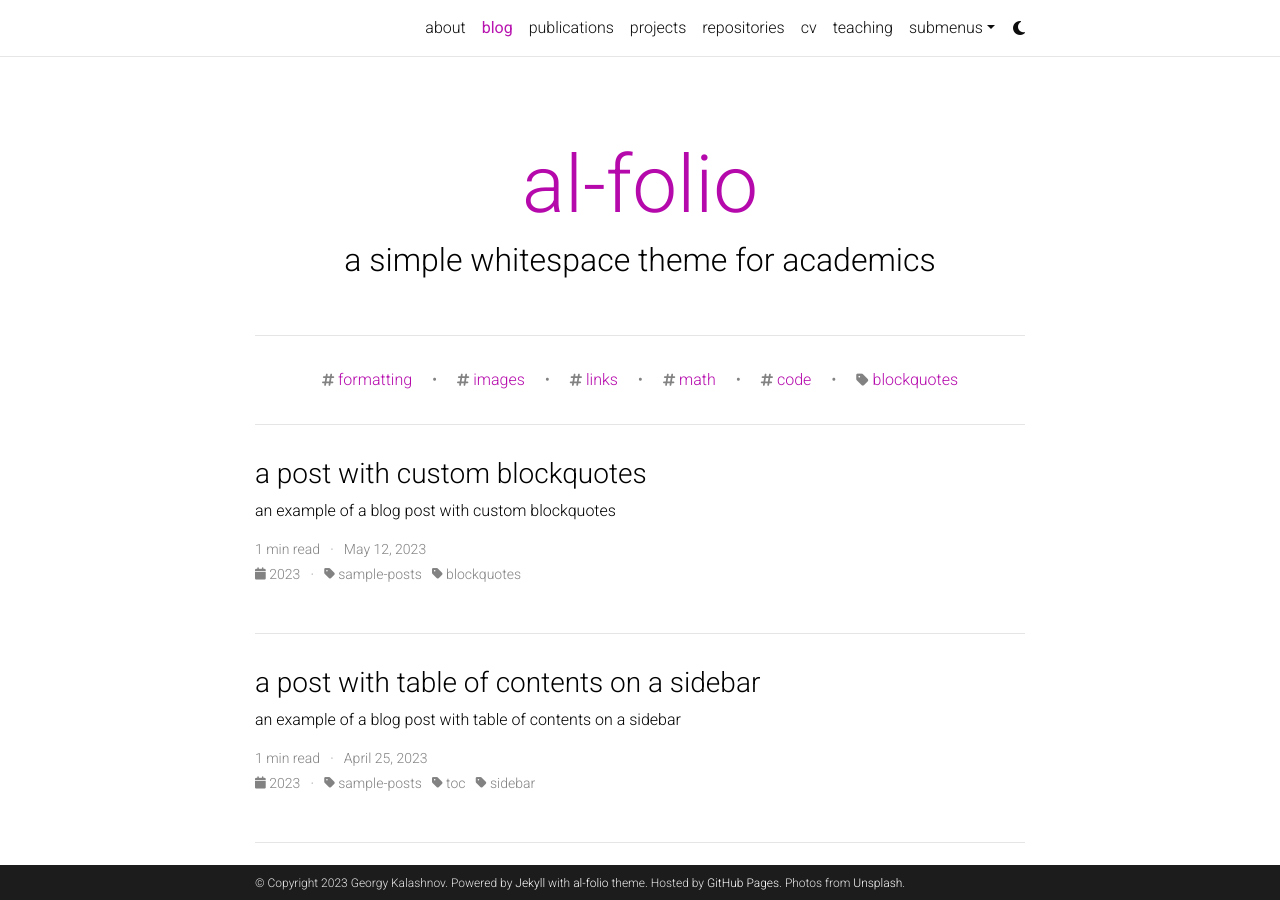
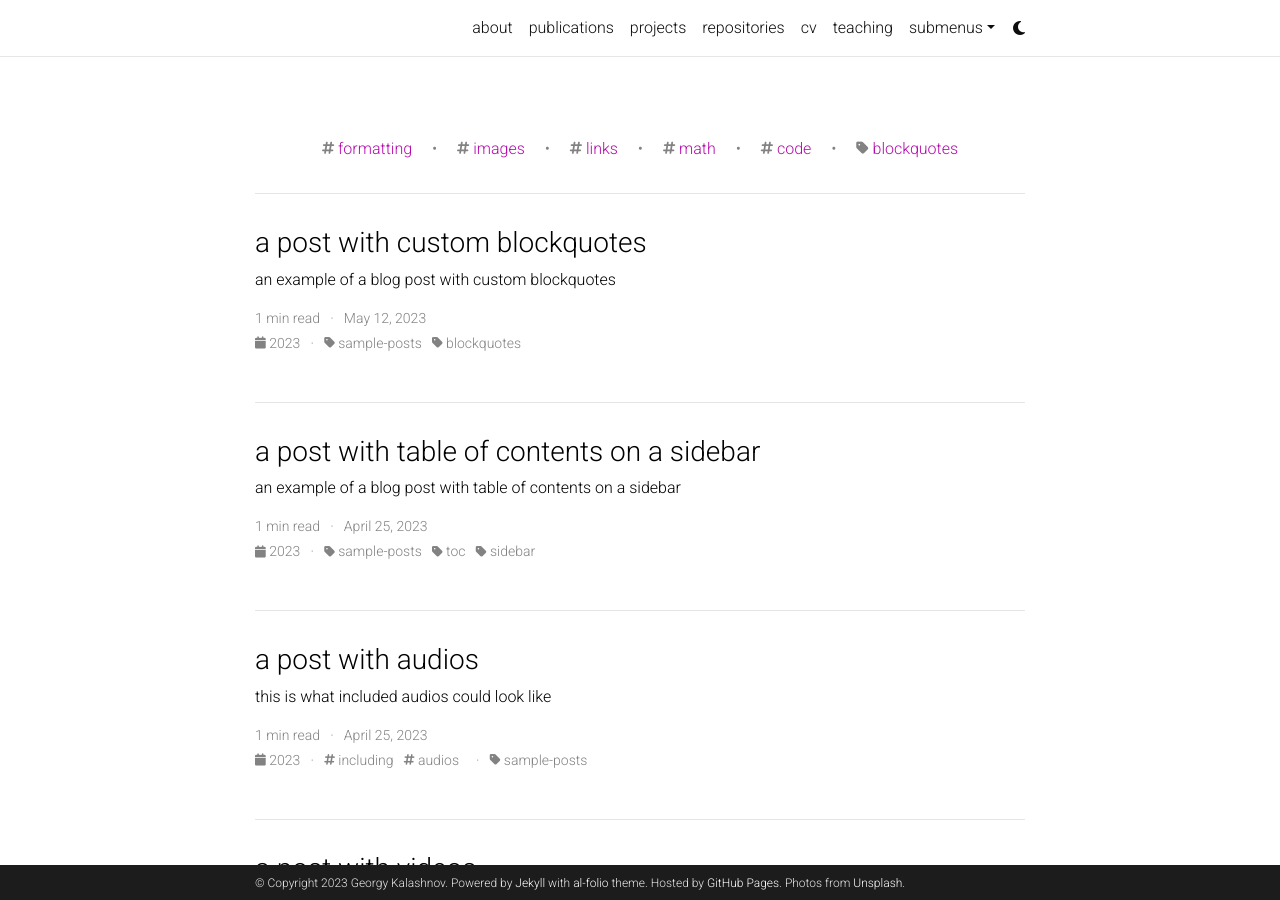
Before and after one commit to kalashnov/go95.github.io, a Jekyll site: the page built from blog/index.html, in a window 1280 px wide and 900 px high. Built offline with Jekyll 4.4.1, drawn with Linux system fonts in a browser that asks for light colours; full-size pictures stand in for the smaller copies a plugin makes; the list of posts is cut into pages by our own code; comment, search, counter and statistics services are not loaded; a style sheet for code colours, icons or effects is not loaded; some of the changed lines change nothing that is shown.

Commit message:
Update _config.yml

```diff
--- a/_config.yml
+++ b/_config.yml
@@ -45,7 +45,7 @@
 # will use title and url fields
 # Take a look to https://github.com/jekyll/jekyll-feed for more customization
 
-rss_icon: true
+rss_icon: false
 
 # -----------------------------------------------------------------------------
 # Layout
@@ -122,10 +122,10 @@
 # Blog
 # -----------------------------------------------------------------------------
 
-blog_name: al-folio # blog_name will be displayed in your blog page
-blog_nav_title: blog # your blog must have a title for it to be displayed in the nav bar
-blog_description: a simple whitespace theme for academics
-permalink: /blog/:year/:title/
+blog_name: #al-folio # blog_name will be displayed in your blog page
+blog_nav_title: #blog # your blog must have a title for it to be displayed in the nav bar
+blog_description: #a simple whitespace theme for academics
+permalink: #/blog/:year/:title/
 
 # Pagination
 pagination:
@@ -138,29 +138,29 @@
 # Giscus comments (RECOMMENDED)
 # Follow instructions on https://giscus.app/ to setup for your repo to fill out
 # the information below.
-giscus:
-  repo: alshedivat/al-folio      # <your-github-user-name>/<your-github-repo-name>
-  repo_id: MDEwOlJlcG9zaXRvcnk2MDAyNDM2NQ==
-  category: Comments             # name of the category under which discussions will be created
-  category_id: DIC_kwDOA5PmLc4CTBt6
-  mapping: title                 # identify discussions by post title
-  strict: 1                      # use strict identification mode
-  reactions_enabled: 1           # enable (1) or disable (0) emoji reactions
-  input_position: bottom         # whether to display input form below (bottom) or above (top) the comments
-  theme: preferred_color_scheme  # name of the color scheme (preferred works well with al-folio light/dark mode)
-  emit_metadata: 0
-  lang: en
+#giscus:
+#  repo: alshedivat/al-folio      # <your-github-user-name>/<your-github-repo-name>
+#  repo_id: MDEwOlJlcG9zaXRvcnk2MDAyNDM2NQ==
+#  category: Comments             # name of the category under which discussions will be created
+#  category_id: DIC_kwDOA5PmLc4CTBt6
+#  mapping: title                 # identify discussions by post title
+#  strict: 1                      # use strict identification mode
+#  reactions_enabled: 1           # enable (1) or disable (0) emoji reactions
+#  input_position: bottom         # whether to display input form below (bottom) or above (top) the comments
+#  theme: preferred_color_scheme  # name of the color scheme (preferred works well with al-folio light/dark mode)
+#  emit_metadata: 0
+#  lang: en
 
 # Disqus comments (DEPRECATED)
-disqus_shortname: al-folio # put your disqus shortname
+#disqus_shortname: al-folio # put your disqus shortname
 # https://help.disqus.com/en/articles/1717111-what-s-a-shortname
 
 # External sources.
 # If you have blog posts published on medium.com or other external sources,
 # you can display them in your blog by adding a link to the RSS feed.
-external_sources:
-  - name: medium.com
-    rss_url: https://medium.com/@al-folio/feed
+#external_sources:
+#  - name: medium.com
+#    rss_url: https://medium.com/@al-folio/feed
 
 # -----------------------------------------------------------------------------
 # Collections
```
